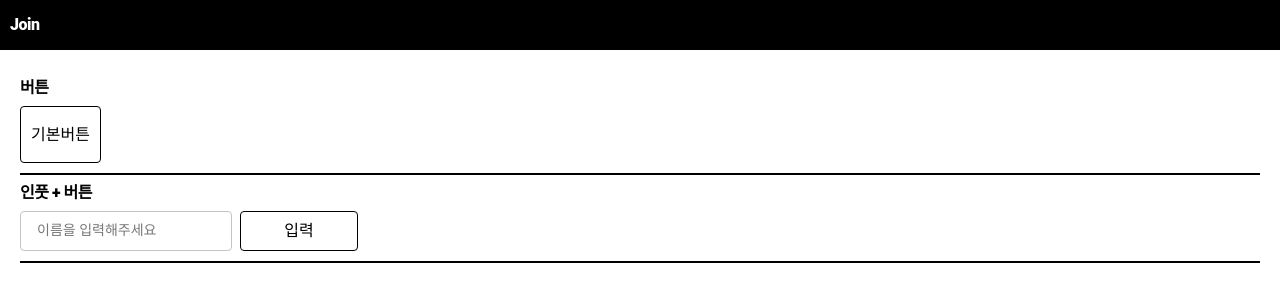
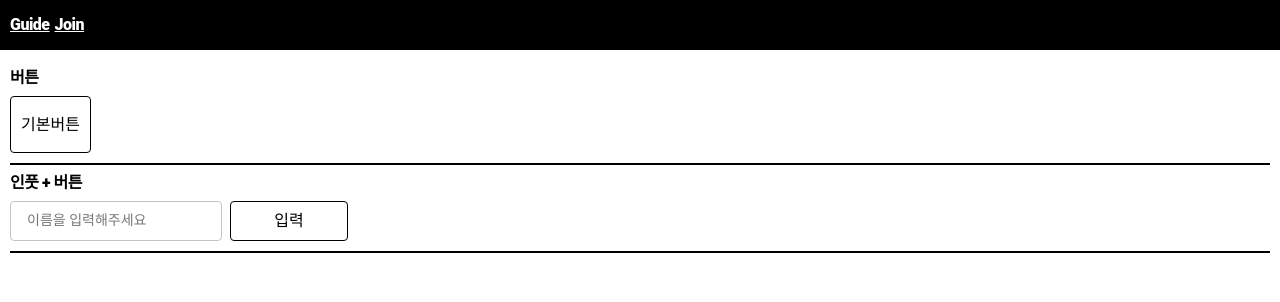
Before and after one commit to phr9000/Shoppingmall-server, a React (Create React App) app: page /guide in a window 1280 px wide. Shown: the top 302 px of the page. Built offline with nearby package versions, Linux system fonts and the light colour scheme.

Commit message:
form guide

```diff
--- a/src/assets/styles/common.scss
+++ b/src/assets/styles/common.scss
@@ -25,3 +25,6 @@ em {
 .bold {
   font-weight: bold !important;
 }
+.display-inblock {
+  display: inline-block;
+}
--- a/src/assets/styles/components/guide.scss
+++ b/src/assets/styles/components/guide.scss
@@ -1,7 +1,6 @@
 @import '/src/assets/styles/abstracts/variables.scss';
 // guide
 .guide-container {
-    padding: 2rem;
     .guide-box {
         padding: 1rem 0;
         border-bottom: 2px solid $black;
--- a/src/assets/styles/index.scss
+++ b/src/assets/styles/index.scss
@@ -12,7 +12,7 @@
 
 // // layout
 @import '/src/assets/styles/layout/header.scss';
-// @import '/src/assets/styles/layout/space.scss';
+@import '/src/assets/styles/layout/space.scss';
 @import '/src/assets/styles/layout/main.scss';
 
 // // components
--- a/src/assets/styles/layout/header.scss
+++ b/src/assets/styles/layout/header.scss
@@ -13,5 +13,6 @@
         font-size: 1.6rem;
         color: $white;
         font-weight: 800;
+        text-decoration: underline;
     }
 }
--- a/src/assets/styles/layout/main.scss
+++ b/src/assets/styles/layout/main.scss
@@ -2,5 +2,6 @@
 
 // main container
 .main-layout-container {
-    padding-top: 50px;
+    padding: 60px 10px 10px 10px;
+    font-size: 2rem;
 }
--- a/src/assets/styles/layout/space.scss
+++ b/src/assets/styles/layout/space.scss
@@ -1,8 +1,7 @@
 .mt {
-    &12 { margin-top:rem(12);}
-    &15 { margin-top:rem(15);}
-    &16 { margin-top:rem(16);}
-    &24 { margin-top:rem(24);}
-    &34 { margin-top:rem(34);}
-    &50 { margin-top:rem(50);}
+    &10 { margin-top: 1rem;}
 }
+
+.ml {
+    &5 {margin-left: 5px;}
+}
--- a/src/components/Header.jsx
+++ b/src/components/Header.jsx
@@ -5,7 +5,8 @@ import '../assets/styles/index.scss';
 export default function Header() {
   return (
     <header className='header-container'>
-      <Link to='/join'>Join</Link>
+      <span className='display-inblock'><Link to='/guide'>Guide</Link></span>
+      <span className='display-inblock ml5'><Link to='/join'>Join</Link></span>
     </header>
   )
 }
--- a/src/pages/Join/JoinLayout.jsx
+++ b/src/pages/Join/JoinLayout.jsx
@@ -2,7 +2,7 @@ import React from 'react'
 
 export default function JoinLayout() {
   return (
-    <div className='main-layout-container'>
+    <div>
       joinpage
     </div>
   )
--- a/src/pages/mainLayout/MainLayout.jsx
+++ b/src/pages/mainLayout/MainLayout.jsx
@@ -2,7 +2,7 @@ import React from 'react'
 
 export default function MainLayout() {
   return (
-    <div className='main-layout-container'>
+    <div>
       main
     </div>
   )
```
